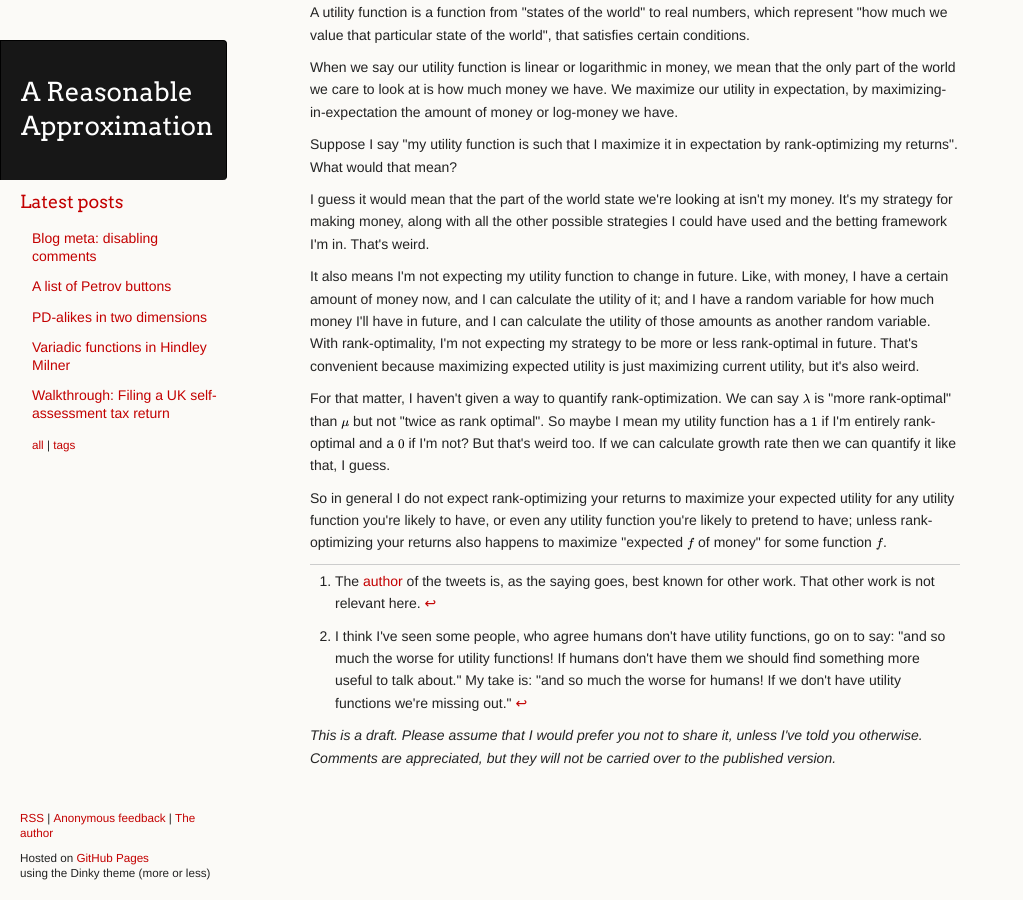
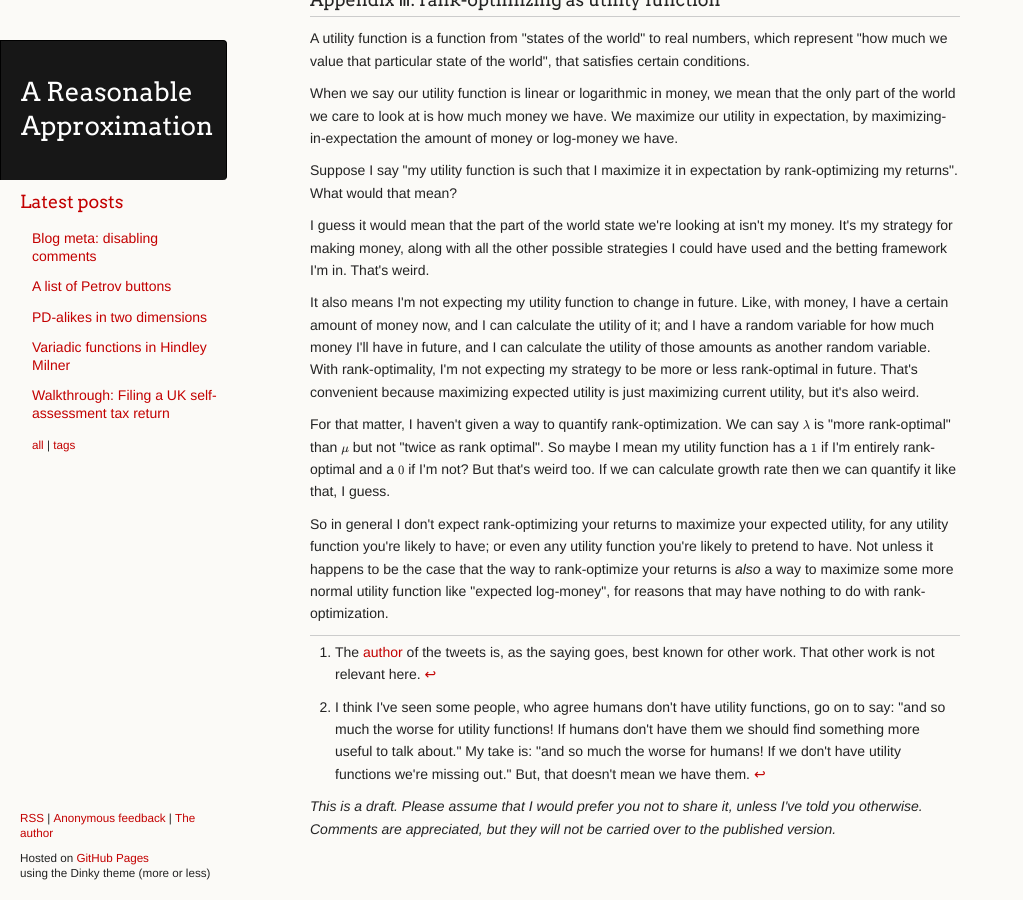
Before and after one commit to ChickenProp/chickenprop.github.com, a Jekyll site: the page built from drafts/kelly-altruism.md, in a window 1280 px wide and 900 px high, scrolled down 5886 px. Shown: the whole window, without its empty margins (0-1023 px from the left). Built offline with Jekyll 4.4.1, drawn with Linux system fonts in a browser that asks for light colours; nearby versions of some CDN libraries; formulas are drawn with MathJax 3; some of the changed text lies outside the part shown.

Commit message:
editing kelly

```diff
--- a/drafts/kelly-altruism.md
+++ b/drafts/kelly-altruism.md
@@ -16,23 +15,23 @@
 
 > 4) There are a number of ways to approach this question, but to start: what do you want, in the first place?  What’s your utility function?
 
-> 5) In other words--how cool would it be to make $10,000?  How about $1,000,000--is that 100 times as good?
+> 5) In other words--how cool would it be to make \\$10,000?  How about \\$1,000,000--is that 100 times as good?
 >
 > For most people the answer is ‘no, it’s more like 10 times as good’.  This is because of decreasing marginal utility of money.
 
-> 8) One reasonable utility function here is U = log(W): approximating your happiness as logarithmic in your wealth.  That would mean going from $10k to $100k is worth about as much as going from $100k to $1m, which feels…. reasonable?
+> 8) One reasonable utility function here is U = log(W): approximating your happiness as logarithmic in your wealth.  That would mean going from \\$10k to \\$100k is worth about as much as going from \\$100k to \\$1m, which feels…. reasonable?
 >
 > (this is what the Kelly Criteria assumes)
 
-> 9) So, if you have $100k, Kelly would suggest you risk half of it ($50k).  This is a lot!  But also 75% odds are good.
+> 9) So, if you have \\$100k, Kelly would suggest you risk half of it (\\$50k).  This is a lot!  But also 75% odds are good.
 
 > 10) What about a wackier bet?  How about you only win 10% of the time, but if you do you get paid out 10,000x your bet size?  (For now, let’s assume you only get to do this bet once.)
 
-> 11) Kelly suggests you only bet $10k: you’ll almost certainly lose.  And if you kept doing this much more than $10k at a time, you’d probably blow out.
+> 11) Kelly suggests you only bet \\$10k: you’ll almost certainly lose.  And if you kept doing this much more than \\$10k at a time, you’d probably blow out.
 >
 > That this bet is great expected value; you win 1,000x your bet size, way better than the first one!  It’s just very risky.
 
-> 12) In many cases I think $10k is a reasonable bet.  But I, personally, would do more.  I’d probably do more like $50k.
+> 12) In many cases I think \\$10k is a reasonable bet.  But I, personally, would do more.  I’d probably do more like \\$50k.
 >
 > Why?  Because ultimately my utility function isn’t really logarithmic.  It’s closer to linear.
 
@@ -40,13 +39,13 @@
 >
 > And the scale of the world’s problems is…. Huge.
 
-> 14) 400,000 people die of malaria each year.  It costs something like $5k to save one person from malaria, or $2b total per year.  So if you want to save lives in the developing world, you can blow $2b a year just on malaria.
+> 14) 400,000 people die of malaria each year.  It costs something like \\$5k to save one person from malaria, or \\$2b total per year.  So if you want to save lives in the developing world, you can blow \\$2b a year just on malaria.
 
 > 15) And that’s just the start.  If you look at the scale of funds spent on diseases, global warming, emerging technological risk, animal welfare, nuclear warfare safety, etc., you get numbers reaching into the trillions.
 
 > 16) So at the very least, you should be using that as your baseline: and kelly tells you that when the backdrop is trillions of dollars, there’s essentially no risk aversion on the scale of thousands or millions.
 
-> 17) Put another way: if you’re maximizing EV(log(W+$1,000,000,000,000)) and W is much less than a trillion, this is very similar to just maximizing EV(W).
+> 17) Put another way: if you’re maximizing EV(log(W+\\$1,000,000,000,000)) and W is much less than a trillion, this is very similar to just maximizing EV(W).
 
 > 18) Does this mean you should be willing to accept a significant chance of failing to do much good sometimes?
 >
@@ -54,9 +53,9 @@
 
 > 19) And more generally, if you look at everyone contributing to the cause as one portfolio--which is certainly true from the perspective of the child dying from malaria--they aren’t worried about who it was that funded their safety.
 
-> 22) So given all that, why not bet all $100k?  Why only $50k?
+> 22) So given all that, why not bet all \\$100k?  Why only \\$50k?
 >
-> Because if you bet $100k and lose, you can never bet again.  And to the extent you think you have future ways to provide value that are contingent on having some amount of funding, it can be important to keep that.
+> Because if you bet \\$100k and lose, you can never bet again.  And to the extent you think you have future ways to provide value that are contingent on having some amount of funding, it can be important to keep that.
 
 The thing we were trying to figure out was, is his math right? And here's my current understanding of that matter.
 
@@ -72,7 +71,7 @@
 
 (I don't think any human has a utility function.[^so-much-the-worse] I think it can be a useful shorthand to talk as though we do, sometimes. I think this is not one of those times. Especially not a utility function that can be expressed purely in terms of money.)
 
-[^so-much-the-worse]: I think I've seen some people, who agree humans don't have utility functions, go on to say: "and so much the worse for utility functions! If humans don't have them we should find something more useful to talk about." My take is: "and so much the worse for humans! If we don't have utility functions we're missing out."
+[^so-much-the-worse]: I think I've seen some people, who agree humans don't have utility functions, go on to say: "and so much the worse for utility functions! If humans don't have them we should find something more useful to talk about." My take is: "and so much the worse for humans! If we don't have utility functions we're missing out." But, that doesn't mean we have them.
 
 The (something good) is that, over a long enough time, you'll almost certainly get more money than someone else who was offered the same bets as you and started with the same amount of money but regularly bet different amounts on them. But this is NOT the same thing as maximizing your average (AKA "expected") amount of money over time; "almost certainly" hides a small number of outcomes that make a lot of difference to that calculation.
 
@@ -80,7 +79,7 @@
 
 (Oh, also, I don't need to choose whether I'm getting that good thing for money or log-money or what. It's the same for any monotonically increasing function of money.)
 
-Separately from that: yeah, I think going from $10k to $100k sounds about as good as going from $100k to $1m. So if we're in a situation where it makes sense to pretend I have a utility function, then it's probably reasonable to pretend my supposed utility function is logarithmic in money.
+Separately from that: yeah, I think going from \\$10k to \\$100k sounds about as good as going from \\$100k to \\$1m. So if we're in a situation where it makes sense to pretend I have a utility function, then it's probably reasonable to pretend my supposed utility function is logarithmic in money.
 
 So that's convenient. I dunno if it's a coincidence or what, but it's useful. If we tried to pretend my utility function was linear in money then I'd be sad about losing that good thing, and then it would be hard to keep pretending.
 
@@ -126,7 +125,7 @@
 
 ### Conclusion
 
-So was the author's math right? Man, I dunno. I'm inclined to say no; he was hand waving in almost the right directions, but I currently think that if he'd tried to formalize his hand waving he'd have made a key mistake. That being: I think that the math says "sure, bet high right now, but slow down when you become a big part of the donor pool". I think maybe he thought it said "...but slow down when you get close to solving all the world's problems". It's not entirely clear from the tweets though, and since I don't want to try comparing this theory to how he actually behaved in practice, I'll leave it there.
+So was the author's math right? Man, I dunno. I'm inclined to say no; he was hand waving in almost the right directions, but I currently think that if he'd tried to formalize his hand waving he'd have made a key mistake. That being: I think that if you want to rank-optimize, the math says "sure, bet high right now, but slow down when you become a big part of the donor pool". I think maybe he thought it said "...but slow down when you get close to solving all the world's problems". It's not entirely clear from the tweets though, in part because he was using the word Kelly in a place where I think it didn't belong. Since I don't want to try comparing this theory to how he actually behaved in practice, I'll leave it there.
 
 In any case I think *I* understand what's going on better than I used to. Kelly is not about optimizing a utility function.
 
@@ -146,35 +145,53 @@
 
 ### Appendix Ⅱ: technical definition
 
-In Kelly's original paper, he defines the growth rate of a strategy `$ λ $` as
+<p>
+In Kelly's original paper, he defines the growth rate of a strategy \( λ \) as
+</p>
 
-    $$ G(λ) = \lim_{n → ∞} {1 \over n} \log {V_n(λ) \over V_0(λ)} $$
+<div>
+\[ G(λ) = \lim_{n → ∞} {1 \over n} \log {V_n(λ) \over V_0(λ)} \]
+</div>
 
-where `$ V_n(λ) $` is the bettor's portfolio after `$ n $` steps. This is awkward because `$ V_n(λ) $` is a random variable, so so is `$ G(λ) $`. But in the framework we're using, in the space of strategies "bet some fraction of our bankroll that depends on the parameters of the bet", `$ G $` takes on some value with probability `$ 1 $`. Kelly betting maximizes that value. So we could try to define rank-optimization as finding the strategy that maximizes the growth rate.
+<p>
+where \( V_n(λ) \) is the bettor's portfolio after \( n \) steps. This is awkward because \( V_n(λ) \) is a random variable, so so is \( G(λ) \). But in the framework we're using, in the space of strategies "bet some fraction of our bankroll that depends on the parameters of the bet", \( G \) takes on some value with probability \( 1 \). Kelly betting maximizes that value. So we could try to define rank-optimization as finding the strategy that maximizes the growth rate.
+</p>
 
-I find this awkward and confusing, so here's a definition that I think will be equivalent for the framework we're using. A strategy `$ λ $` is rank-optimal if for all strategies `$ μ $`,
+<p>
+I find this awkward and confusing, so here's a definition that I think will be equivalent for the framework we're using. A strategy \( λ \) is rank-optimal if for all strategies \( μ \),
+</p>
 
-    $$ \lim_{n → ∞} P(V_n(λ) ≥ V_n(μ)) = 1. $$
+<div>
+\[ \lim_{n → ∞} P(V_n(λ) ≥ V_n(μ)) = 1. \]
+</div>
 
 (And we can also talk about a strategy being "equally rank-optimal" as or "more rank-optimal" than another, in the obvious ways. I'm pretty sure this will be a partial order in general, and I suspect a total order among strategy spaces we care about.)
 
-I think this has both advantages and disadvantages over the definition based on growth rate. An advantage is that it works with super- or sub-exponential growth. (Subexponential growth like `$ V_n = n $` has a growth rate of `$ 0 $`, so it's not preferred ov `$ V_n = 1 $`. Superexponential growth like `$ V_n = e^{e^n} $` has infinite growth rate which is awkward.)
+<p>
+I think this has both advantages and disadvantages over the definition based on growth rate. An advantage is that it works with super- or sub-exponential growth. (Subexponential growth like \( V_n = n \) has a growth rate of \( 0 \), so it's not preferred over \( V_n = 1 \). Superexponential growth like \( V_n = e^{e^n} \) has infinite growth rate which is awkward.)
+</p>
 
-A disadvantage is it doesn't work well with strategies that are equivalent in the long run but pay off at different times. (If we consider a coin toss game, neither of the strategies "call heads" and "call tails" will get a long-run advantage, so we can't use rank-optimality to compare them. The limit in the definition will approach `$ {1 \over 2 } $`.) I consider this a major flaw, and wonder if there's some neat way to fix it. Still, hopefully it's fine for current purposes?
+<p>
+A disadvantage is it doesn't work well with strategies that are equivalent in the long run but pay off at different times. (If we consider a coin toss game, neither of the strategies "call heads" and "call tails" will get a long-run advantage, so we can't use rank-optimality to compare them. The limit in the definition will approach \( {1 \over 2 } \).) I think this isn't a problem in the current betting framework, but I consider it a major flaw. Hopefully there's some neat way to fix it.
+</p>
 
 What I don't currently expect to see is a betting framework and space of strategies where
 
 * We can calculate a growth rate for each strategy;
 * Rank-optimality gives us a total order on strategies;
-* There are strategies `$ λ, μ $` with `$ G(λ) > G(μ) $` but `$ μ $` is more rank-optimal than `$ λ $`.
+* There are strategies \\( λ, μ \\) with \\( G(λ) > G(μ) \\) but \\( μ \\) is more rank-optimal than \\( λ \\).
 
 I wouldn't be totally shocked by that happening, math has been known to throw me some curveballs even in the days when I could call myself a mathematician. But it would surprise me a bit.
 
-Given this definition, it's clear that a rank-optimal strategy maximizes every percentile of return. E.g. suppose `$ λ $` is more rank-optimal than `$ μ $`, but the median of `$ V_n(μ) $` is higher than the median of `$ V_n(λ) $`. Then we'd have `$ P(V_n(μ) > V_n(λ)) ≥ {1 \over 4} $`; so this can't hold in the limit.
+<p>
+Given this definition, it's clear that a rank-optimal strategy maximizes every percentile of return. E.g. suppose \( λ \) is more rank-optimal than \( μ \), but the median of \( V_n(μ) \) is higher than the median of \( V_n(λ) \). Then we'd have \( P(V_n(μ) > V_n(λ)) ≥ {1 \over 4} \); so this can't hold in the limit.
+</p>
 
 It's also clear that rank-optimizing for money is the same as rank-optimizing for log-money, or for any monotonically increasing function of money. (Possible caveats around non-strict monotonic functions and the long-run equivalence thing from above?)
 
-In some situations a rank-optimal strategy might not maximize modal return. I'm not sure if it will always minimize "expected time to reach some payoff much larger than `$ V_0 $`".
+<p>
+In some situations a rank-optimal strategy might not maximize modal return. I'm not sure if it will always minimize "expected time to reach some payoff much larger than \( V_0 \)".
+</p>
 
 ### Appendix Ⅲ: rank-optimizing as utility function
 
@@ -188,6 +205,8 @@
 
 It also means I'm not expecting my utility function to change in future. Like, with money, I have a certain amount of money now, and I can calculate the utility of it; and I have a random variable for how much money I'll have in future, and I can calculate the utility of those amounts as another random variable. With rank-optimality, I'm not expecting my strategy to be more or less rank-optimal in future. That's convenient because maximizing expected utility is just maximizing current utility, but it's also weird.
 
-For that matter, I haven't given a way to quantify rank-optimization. We can say `$ λ $` is "more rank-optimal" than `$ μ $` but not "twice as rank optimal". So maybe I mean my utility function has a `$ 1 $` if I'm entirely rank-optimal and a `$ 0 $` if I'm not? But that's weird too. If we can calculate growth rate then we can quantify it like that, I guess.
+<p>
+For that matter, I haven't given a way to quantify rank-optimization. We can say \( λ \) is "more rank-optimal" than \( μ \) but not "twice as rank optimal". So maybe I mean my utility function has a \( 1 \) if I'm entirely rank-optimal and a \( 0 \) if I'm not? But that's weird too. If we can calculate growth rate then we can quantify it like that, I guess.
+</p>
 
-So in general I do not expect rank-optimizing your returns to maximize your expected utility for any utility function you're likely to have, or even any utility function you're likely to pretend to have; unless rank-optimizing your returns also happens to maximize "expected `$ f $` of money" for some function `$ f $`.
+So in general I don't expect rank-optimizing your returns to maximize your expected utility, for any utility function you're likely to have; or even any utility function you're likely to pretend to have. Not unless it happens to be the case that the way to rank-optimize your returns is *also* a way to maximize some more normal utility function like "expected log-money", for reasons that may have nothing to do with rank-optimization.
```
Also changed, not shown: other parts of drafts/kelly-altruism.md (+1 -2 lines).
